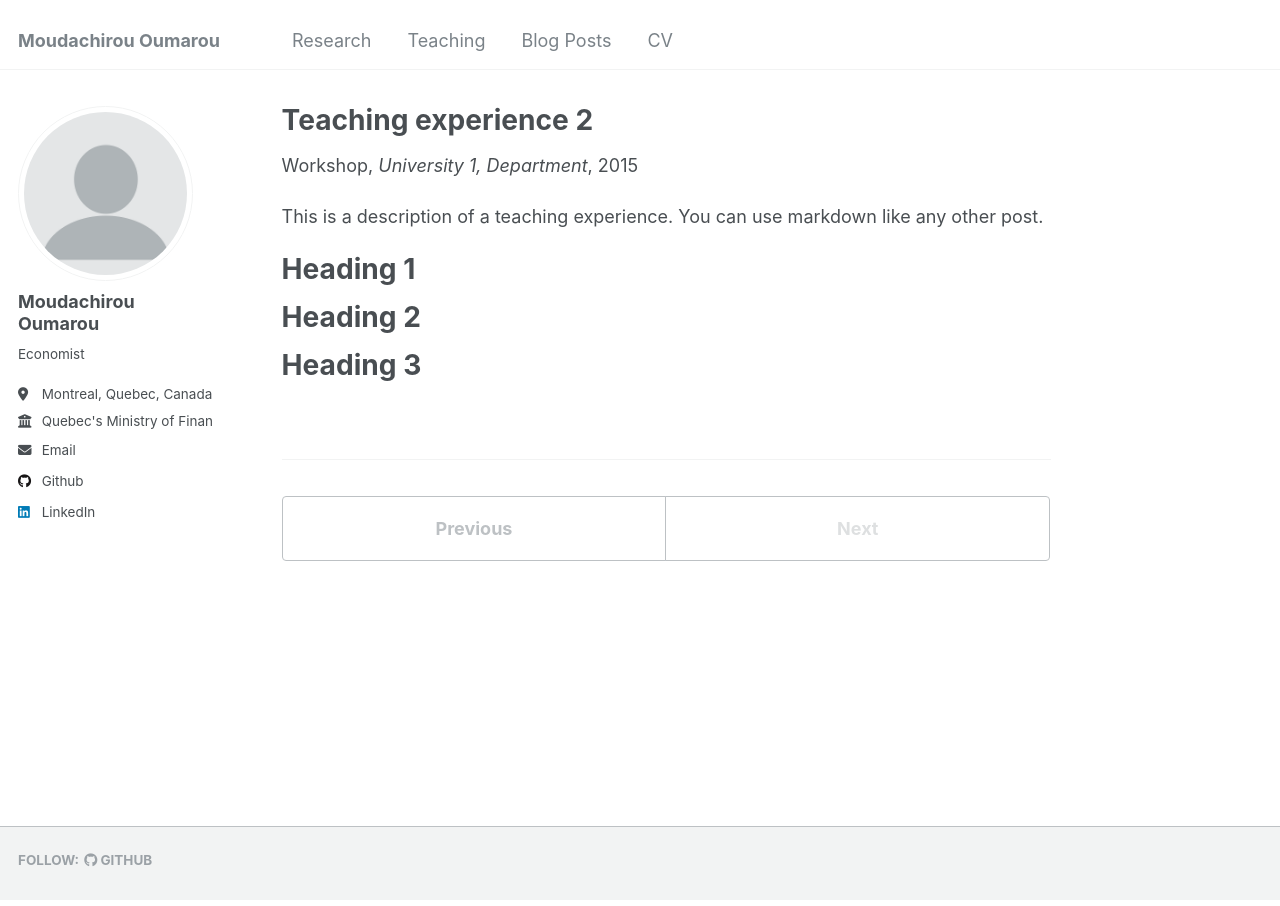
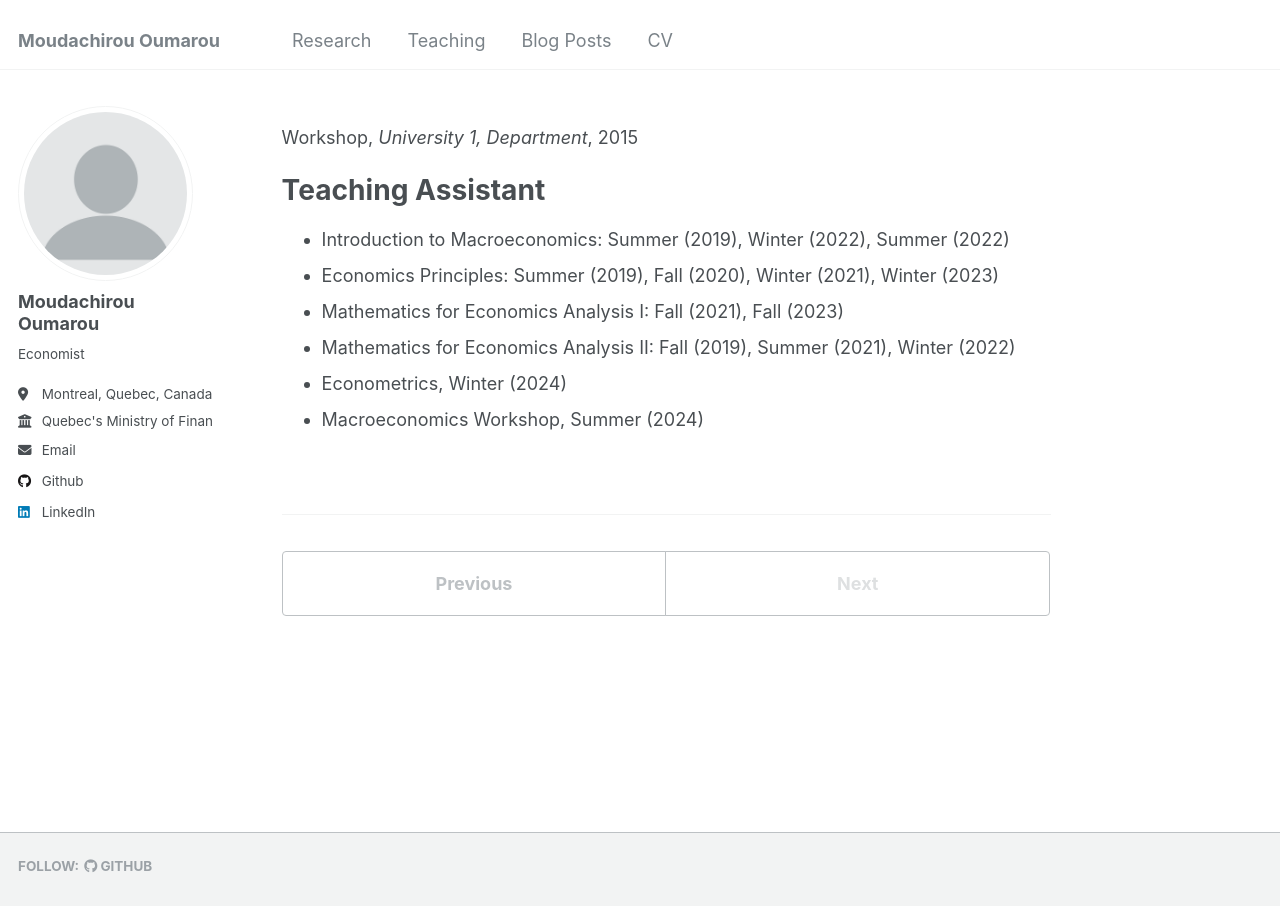
Before and after one commit to oumaroumoudachirou/oumaroumoudachirou.github.io, a Jekyll site: the page built from _teaching/2015-spring-teaching-2.md, in a window 1280 px wide. Built offline with Jekyll 4.4.1, drawn with Linux system fonts in a browser that asks for light colours.

Commit message:
Update 2015-spring-teaching-2.md

```diff
--- a/_teaching/2015-spring-teaching-2.md
+++ b/_teaching/2015-spring-teaching-2.md
@@ -1,5 +1,5 @@
 ---
-title: "Teaching experience 2"
+title: ""
 collection: teaching
 type: "Workshop"
 permalink: /teaching/2015-spring-teaching-1
@@ -8,13 +8,18 @@ date: 2015-01-01
 location: "City, Country"
 ---
 
-This is a description of a teaching experience. You can use markdown like any other post.
+Teaching Assistant
+======
+* Introduction to Macroeconomics:  Summer (2019), Winter (2022), Summer (2022)
+* Economics Principles:  Summer (2019), Fall (2020), Winter (2021), Winter (2023)
+* Mathematics for Economics Analysis I: Fall (2021), Fall (2023)
+* Mathematics for Economics Analysis II: Fall (2019), Summer (2021),  Winter (2022)
+* Econometrics, Winter (2024)
+* Macroeconomics Workshop, Summer (2024)
 
-Heading 1
-======
-
-Heading 2
+<!--Heading 2
 ======
 
 Heading 3
 ======
+ -->
```
